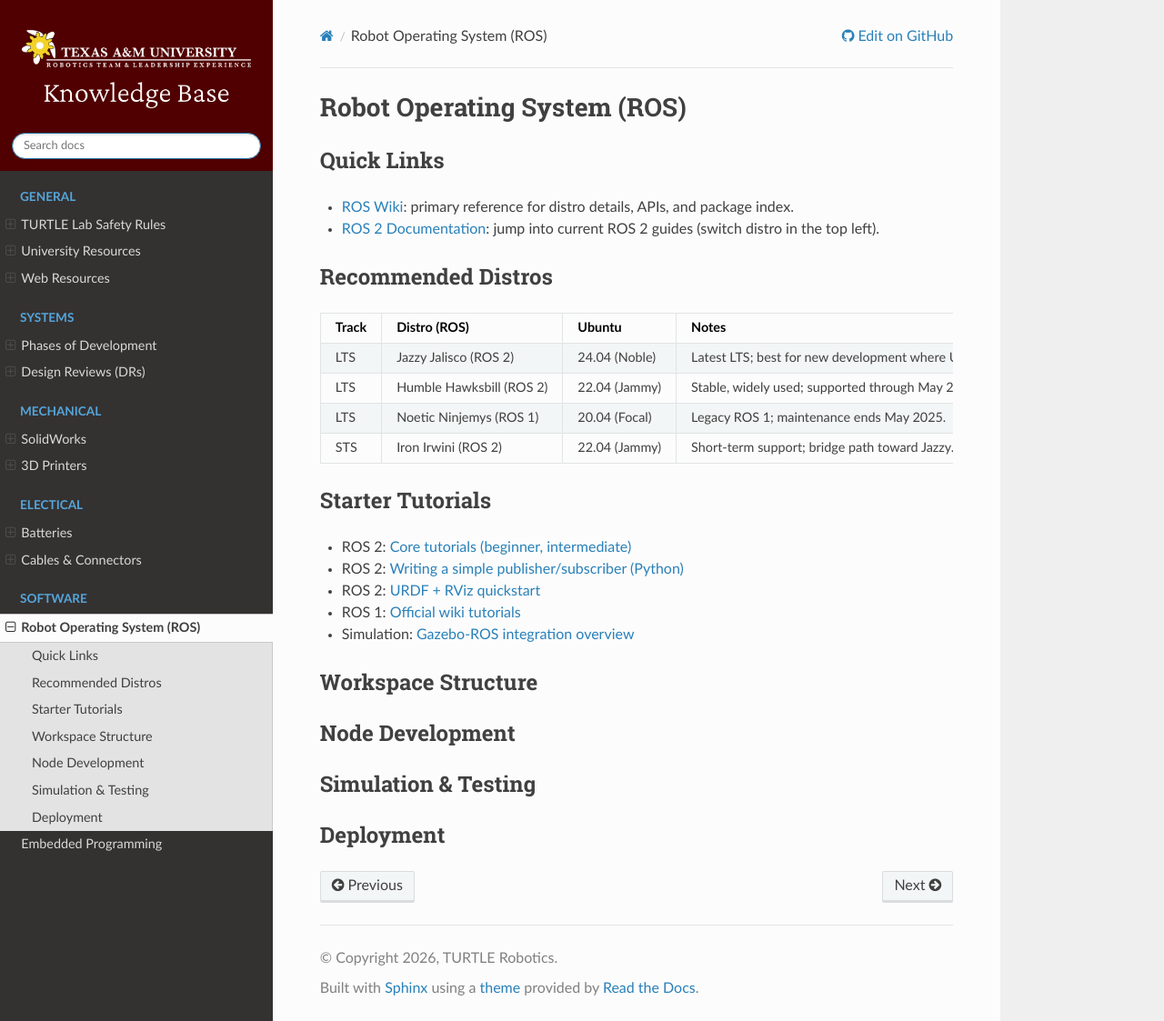
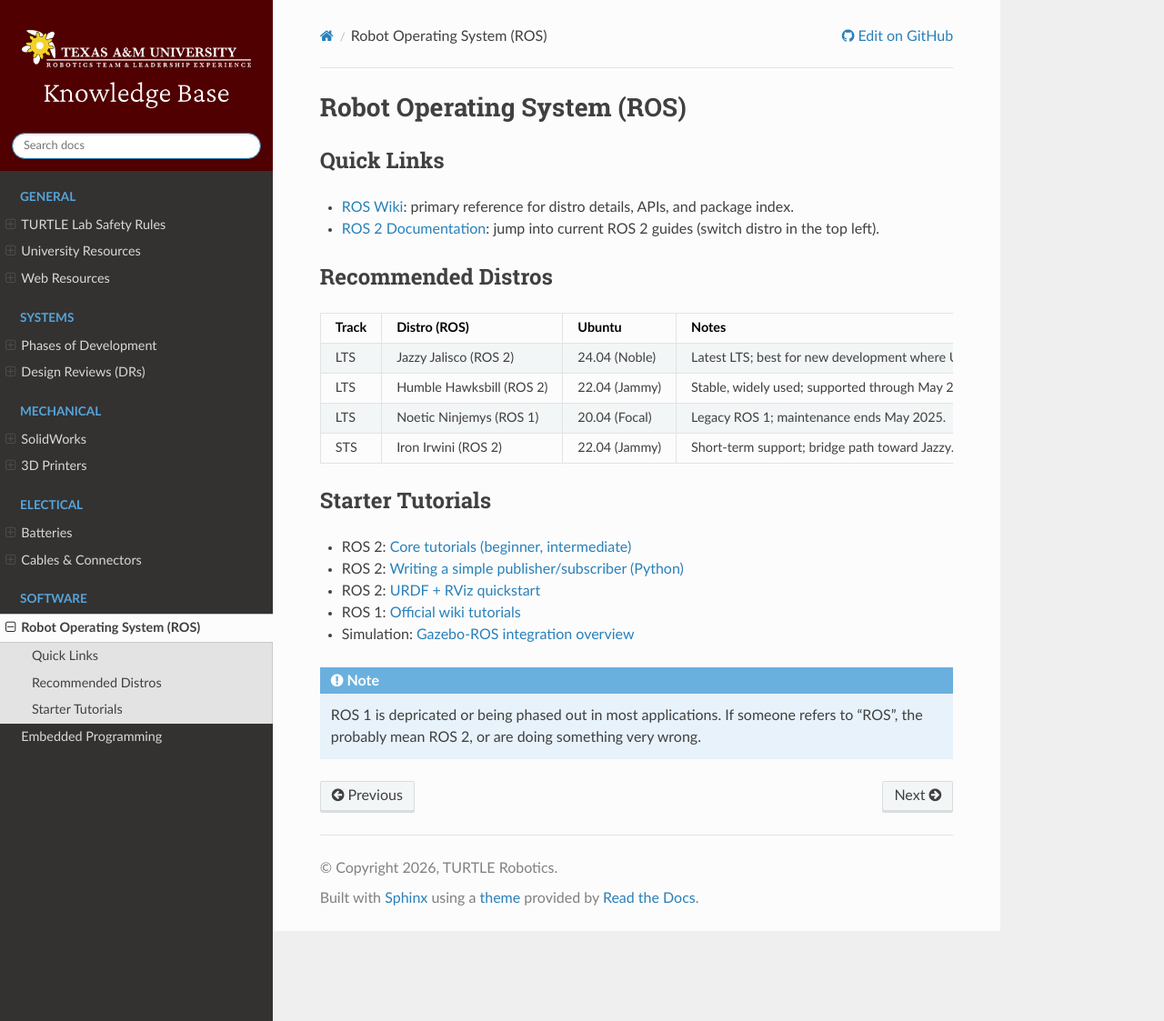
Before and after one commit to turtle-robotics/TURTLE-Knowledge-Base, a Sphinx documentation site: the page built from docs/source/Programming_and_Software/ros.rst, in a window 1280 px wide and 1123 px high. Shown: the whole window at 91% size. Built offline with Sphinx 7.4.7 and the Read the Docs theme 3.1.0, drawn with Linux system fonts in a browser that asks for light colours.

Commit message:
remove todos + note on depricated ros1

```diff
--- a/docs/source/Programming_and_Software/ros.rst
+++ b/docs/source/Programming_and_Software/ros.rst
@@ -44,30 +44,6 @@
 - ROS 1: `Official wiki tutorials <http://wiki.ros.org/ROS/Tutorials>`_
 - Simulation: `Gazebo-ROS integration overview <https://classic.gazebosim.org/tutorials?tut=ros_overview>`_
 
-Workspace Structure
--------------------
+.. note ::
 
-.. todo::
-
-   Define how catkin/colcon workspaces are organized in the repo.
-
-Node Development
-----------------
-
-.. todo::
-
-   Outline expectations for node composition, parameters, and logging.
-
-Simulation & Testing
---------------------
-
-.. todo::
-
-   Document Gazebo/ignition workflows and automated tests.
-
-Deployment
-----------
-
-.. todo::
-
-   Explain how launches are run on robots and how configs are versioned.
+   ROS 1 is depricated or being phased out in most applications. If someone refers to "ROS", the probably mean ROS 2, or are doing something very wrong.
```
